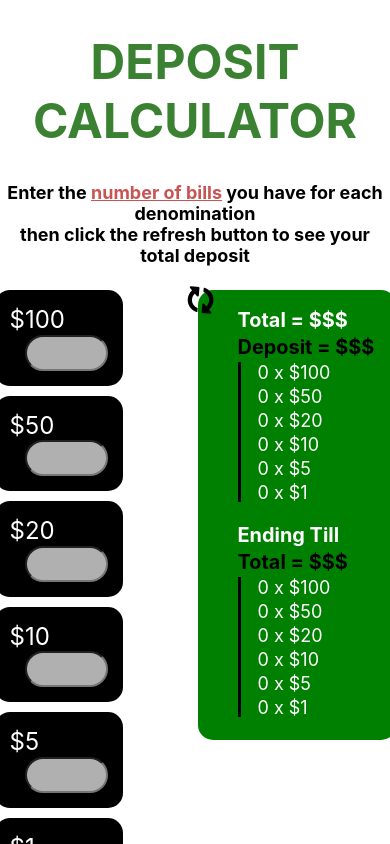
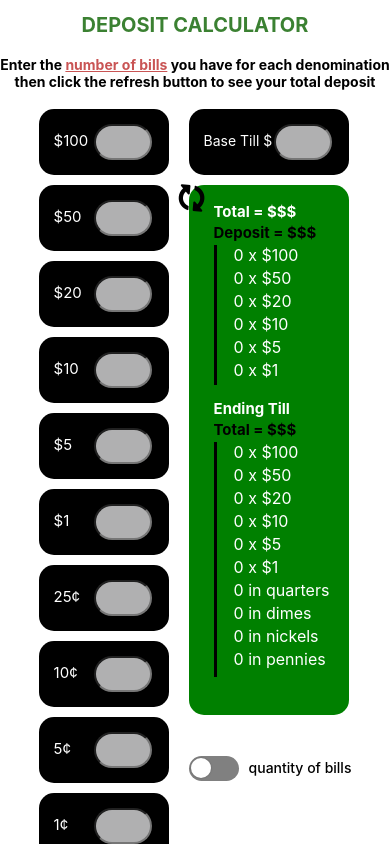
Before and after one commit to juliusg034/till-count-react, a React (Create React App) app: page / in a window 390 px wide. Shown: the top 844 px of the page. Built offline with nearby package versions, Linux system fonts and the light colour scheme.

Commit message:
add logic to compute the deposit & some responsive design

```diff
--- a/src/App.js
+++ b/src/App.js
@@ -1,10 +1,7 @@
-import React, { useState } from 'react';
 import './App.css';
-import Switch from './Components/Switch/Switch';
 import InputForm from './Components/InputForm/InputForm';
 
 function App() {
-  const [value, setValue] = useState(false)
   return (
     <div className="App">
       <heading>
@@ -17,7 +14,6 @@ function App() {
 
       <InputForm/>
 
-      <Switch isOn={value} handleToggle={() => setValue(!value)}/>
     </div>
   );
 }
--- a/src/Components/BillList/BillList.css
+++ b/src/Components/BillList/BillList.css
@@ -1,17 +1,23 @@
 .bill-list {
   background-color: green;
   border-radius: 15px;
-  width: 168px;
-  height: 420px;
+  width: 200px;
+  height: 580px;
   position: relative;
   padding: 15px;
+  padding-bottom: 35px;
 }
 .top {
   margin-bottom: 20px;
 }
+
+.right-bills > .input-field > label {
+  width: 80px;
+}
+
 #refresh {
   position: absolute;
-  top: -5px;
+  top: -2px;
   left: -10px;
   rotate: 95deg;
   color: black;
@@ -39,6 +45,40 @@
   position: absolute;
   left: 40px;
   width: 3px;
-  height: 140px;
+  height: 157px;
   background-color: black;
 }
+
+.right-bills > .bill-list > .bottom > .line {
+  height: 265px;
+}
+
+.fa-refresh:hover{
+  cursor: pointer;
+}
+
+@media screen and (max-width: 550px) {
+  .bill-list p {
+    font-size: 16px;
+  }
+}
+
+@media screen and (max-width: 400px) {
+  .bill-list h5 {
+    color: black;
+    margin: 3px 0 3px 0;
+    padding-left: 10px;
+  }
+
+  .bill-list p {
+    margin: 3px 0 3px 0;
+    padding-left: 30px;
+  }
+  .line {
+    position: absolute;
+    left: 25px;
+    width: 3px;
+    height: 157px;
+    background-color: black;
+  }
+}
--- a/src/Components/BillList/BillList.js
+++ b/src/Components/BillList/BillList.js
@@ -1,31 +1,36 @@
 import './BillList.css';
 
-function BillList () {
+function BillList ({ handleSubmit, values, deposit, total, endingTotal, depositTotal }) {
+
 
   return (
     <div class="bill-list">
       <div class="top">
-        <i id="refresh" class="fa fa-refresh"></i>
-        <h5 id="white">Total = $$$</h5>
-        <h5>Deposit = $$$</h5>
+        <i id="refresh" class="fa fa-refresh" onClick={handleSubmit} ></i>
+        <h5 id="white">Total = {total}</h5>
+        <h5>Deposit = {depositTotal}</h5>
         <div class="line"></div>
-        <p>0 x $100</p>
-        <p>0 x $50</p>
-        <p>0 x $20</p>
-        <p>0 x $10</p>
-        <p>0 x $5</p>
-        <p>0 x $1</p>
+        <p>{deposit[100]} x $100</p>
+        <p>{deposit[50]} x $50</p>
+        <p>{deposit[20]} x $20</p>
+        <p>{deposit[10]} x $10</p>
+        <p>{deposit[5]} x $5</p>
+        <p>{deposit[1]} x $1</p>
       </div>
       <div class="bottom">
         <h5 id="white">Ending Till</h5>
-        <h5>Total = $$$</h5>
+        <h5>Total = {endingTotal}</h5>
         <div class="line"></div>
-        <p>0 x $100</p>
-        <p>0 x $50</p>
-        <p>0 x $20</p>
-        <p>0 x $10</p>
-        <p>0 x $5</p>
-        <p>0 x $1</p>
+        <p>{values[100]} x $100</p>
+        <p>{values[50]} x $50</p>
+        <p>{values[20]} x $20</p>
+        <p>{values[10]} x $10</p>
+        <p>{values[5]} x $5</p>
+        <p>{values[1]} x $1</p>
+        <p>{values[0.25]} in quarters</p>
+        <p>{values[0.10]} in dimes</p>
+        <p>{values[0.05]} in nickels</p>
+        <p>{values[0.01]} in pennies</p>
       </div>
     </div>
   )
--- a/src/Components/DenominationInput/DenominationInput.css
+++ b/src/Components/DenominationInput/DenominationInput.css
@@ -8,3 +8,9 @@
   border-radius: 15px;
   background-color: gray;
 }
+
+@media screen and (max-width: 550px){
+  .input-field > input {
+    width: 70px;
+  }
+}
--- a/src/Components/DenominationInput/DenominationInput.js
+++ b/src/Components/DenominationInput/DenominationInput.js
@@ -6,7 +6,7 @@ function DenominationInput ({label, id, denomination}) {
   return (
     <div class='input-field'>
       <label for="number">{label}</label>
-      <input type='number' inputmode='decimal' parttern='[0-9]' class='bill-input' id={id} data-denomination={denomination}/>
+      <input type='number' inputmode='decimal' parttern='[0-9]' class='bill-input' id={id} data-denomination={denomination} autoComplete='off'/>
     </div>
   )
 }
--- a/src/Components/InputForm/InputForm.css
+++ b/src/Components/InputForm/InputForm.css
@@ -3,6 +3,10 @@ form {
   grid-row: 3 / 4;
   color: white;
   font-size: 24px;
+}
+ .right-bills > .input-field {
+  font-size: 14px;
+  width: 200px;
 }
 
 .bills {
@@ -49,3 +53,99 @@ input[type=number] {
   -moz-appearance: textfield;
   appearance: textfield;
 }
+
+.switch-text {
+  color: black;
+  margin-top: 50px;
+  margin-left: 10px;
+  font-size: 18px;
+  font-weight: 500;
+}
+
+.setting {
+  display: flex;
+  align-items: center;
+}
+
+@media screen and (max-width: 550px){
+  form {
+    font-size: 18px;
+  }
+
+  .input-field > input {
+    width: 50px;
+    border-radius: 15px;
+  }
+  .right-bills > .input-field {
+  font-size: 14px;
+  width: 150px;
+}
+  .right-bills > label::after {
+    content: "Base Till"
+  }
+
+  .bill-list {
+    width: 150px;
+  }
+  .bills {
+    gap: 50px;
+  }
+  heading > h1 {
+    font-size: 20px;
+  }
+  heading > h4 {
+    font-size: 14px;
+  }
+  .input-field > input {
+    color: rgb(11, 148, 11);
+    border-radius: 20px;
+    width: 50px;
+    height: 30px;
+    text-align: center;
+    background-color: #b0b0b1;
+    font-weight: 600;
+    margin-left: 0px;
+  }
+
+  .bill-list {
+    height: 480px;
+  }
+
+  .line {
+    height: 140px;
+  }
+  .right-bills > .bill-list > .bottom > .line {
+    height: 235px;
+  }
+}
+
+
+@media screen and (max-width: 400px) {
+  .input-field {
+    width: 100px;
+    font-size: 15px;
+  }
+  .input-field > label {
+    width: 40px;
+  }
+
+  .bills {
+    gap: 20px;
+  }
+
+  .bill-list {
+    width: 130px;
+  }
+  .right-bills > .input-field {
+    width: 130px;
+  }
+  .right-bills > .input-field > label{
+    width: 70px;
+  }
+  .switch-text {
+    font-size: 14px;
+    margin: 0;
+    margin-top: 20px;
+    margin-left: 10px;
+  }
+}
--- a/src/Components/InputForm/InputForm.js
+++ b/src/Components/InputForm/InputForm.js
@@ -1,8 +1,109 @@
 import DenominationInput from "../DenominationInput/DenominationInput.js";
 import BillList from "../BillList/BillList.js";
+import Switch from '../Switch/Switch.js';
+import React, { useState } from 'react';
 import './InputForm.css';
 
 function InputForm () {
+  const [value, setValue] = useState(false)
+
+  const [total, setTotal] = useState("$$$")
+  const [depositTotal, setDepositTotal] = useState("$$$")
+  const [endingTotal, setEndingTotal] = useState('$$$');
+  const [deposit, setDeposit] = useState({100: 0, 50: 0, 20:0, 10:0, 5:0, 1:0});
+  const [ending, setEnd] = useState({100: 0, 50: 0, 20:0, 10:0, 5:0, 1:0, 0.25:0, 0.10:0, 0.05:0, 0.01:0});
+
+
+  const handleSubmit = () => {
+    function depositAmount(deposit, denomination, amount){
+      if(amount === 0){return 0}
+      else if (deposit.amount === 0) {return  0}
+      else if (amount > 0){
+        let maxAmount = Math.floor(deposit.amount/denomination);
+        if(maxAmount > amount){
+          deposit.amount = deposit.amount - (amount * denomination);
+          return  amount;
+        } else if (maxAmount <= amount){
+          deposit.amount = deposit.amount - (maxAmount * denomination);
+          return  maxAmount;
+        }
+      }
+    }
+
+    function getValues() {
+      const hundreds = parseFloat(document.getElementById('hundreds').value);
+      const fifties = parseFloat(document.getElementById('fifties').value);
+      const twenties = parseFloat(document.getElementById('twenties').value);
+      const tens = parseFloat(document.getElementById('tens').value);
+      const fives = parseFloat(document.getElementById('fives').value);
+      const ones = parseFloat(document.getElementById('ones').value);
+      const quarters = parseFloat(document.getElementById('quarters').value);
+      const dimes = parseFloat(document.getElementById('dimes').value);
+      const nickels = parseFloat(document.getElementById('nickels').value);
+      const pennies = parseFloat(document.getElementById('pennies').value);
+      const setTill = parseFloat(document.getElementById('base').value);
+
+      let amountHundreds;
+      let amountTwenties;
+      let amountFifties;
+      let amountTens;
+      let amountFives;
+      let amountOnes;
+      if(!value){
+        let totalsum = hundreds + fifties + twenties + tens + fives + ones + quarters + dimes + nickels + pennies;
+        let deposit = {amount: totalsum - setTill};
+        amountFives = fives / 5
+        amountTens = tens / 10
+        amountTwenties = twenties / 20
+        amountFifties = fifties / 50
+        amountHundreds = hundreds / 100
+        amountOnes = ones / 1
+        let depositHundreds = depositAmount(deposit, 100, amountHundreds);
+        let depositFifties = depositAmount(deposit, 50, amountFifties);
+        let depositTwenties = depositAmount(deposit, 20, amountTwenties);
+        let depositTens = depositAmount(deposit, 10, amountTens);
+        let depositFives = depositAmount(deposit, 5, amountFives);
+        let depositOnes = depositAmount(deposit, 1, amountOnes);
+
+        setDeposit({100:depositHundreds, 50: depositFifties, 20:depositTwenties, 10:depositTens, 5:depositFives, 1:depositOnes})
+        setEnd({100:amountHundreds-depositHundreds, 50: amountFifties-depositFifties, 20:amountTwenties-depositTwenties, 10:amountTens-depositTens, 5:amountFives-depositFives, 1:amountOnes-depositOnes, 0.25:quarters, 0.10:dimes, 0.05:nickels, 0.01:pennies})
+        setTotal(totalsum)
+        setDepositTotal(Math.round(totalsum)- 300)
+        setEndingTotal(((ending[100] * 100)+(ending[50]* 50)+(ending[20]*20)+(ending[10]*10)+(ending[5]*5)+(ending[1])+quarters+dimes+nickels+pennies))
+
+        console.log(depositTwenties, depositTens)
+        console.log(endingTotal)
+      } else {
+        let totalsum = hundreds*100 + fifties*50 + twenties*20 + tens*10 + fives*5 + ones + quarters + dimes + nickels + pennies;
+        let deposit = {amount: totalsum - setTill};
+        let depositHundreds = depositAmount(deposit, 100, hundreds);
+        let depositFifties = depositAmount(deposit, 50, fifties);
+        let depositTwenties = depositAmount(deposit, 20, twenties);
+        let depositTens = depositAmount(deposit, 10, tens);
+        let depositFives = depositAmount(deposit, 5, fives);
+        let depositOnes = depositAmount(deposit, 1, ones);
+
+
+        setDeposit({100:depositHundreds, 50: depositFifties, 20:depositTwenties, 10:depositTens, 5:depositFives, 1:depositOnes})
+        setEnd({100:hundreds-depositHundreds, 50: fifties-depositFifties, 20:twenties-depositTwenties, 10:tens-depositTens, 5:fives-depositFives, 1:ones-depositOnes, 0.25:quarters, 0.10:dimes, 0.05:nickels, 0.01:pennies})
+        setTotal(totalsum)
+        setDepositTotal(Math.round(totalsum)- 300)
+        setEndingTotal(((ending[100]*100)+(ending[50]*50)+(ending[20]*20)+(ending[10]*10)+(ending[5]*5)+(ending[1])+quarters+dimes+nickels+pennies))
+
+        console.log(endingTotal)
+        console.log(depositTotal)
+      }
+
+
+
+    }
+
+    getValues();
+
+
+
+
+  }
 
   return (
     <form id="bills-form">
@@ -21,7 +122,12 @@ function InputForm () {
         </div>
 
         <div class="right-bills">
-            <BillList/>
+          <DenominationInput label={'Base Till $'} id={"base"}/>
+          <BillList handleSubmit={handleSubmit} values={ending} deposit={deposit} total={total} endingTotal={endingTotal} depositTotal={depositTotal} />
+          <div class="setting">
+            <Switch isOn={value} handleToggle={() => setValue(!value)}/>
+            <p class='switch-text'>quantity of bills</p>
+          </div>
         </div>
       </div>
     </form>
--- a/src/Components/Switch/Switch.css
+++ b/src/Components/Switch/Switch.css
@@ -9,8 +9,8 @@
   align-items: center;
   justify-content: space-between;
   cursor: pointer;
-  width: 100px;
-  height: 50px;
+  width: 50px;
+  height: 25px;
   background: grey;
   border-radius: 100px;
   position: relative;
@@ -22,9 +22,9 @@
   position: absolute;
   top: 2px;
   left: 2px;
-  width: 45px;
-  height: 45px;
-  border-radius: 45px;
+  width: 20px;
+  height: 20px;
+  border-radius: 23px;
   transition: 0.2s;
   background: #fff;
   box-shadow: 0 0 2px 0 rgba(10, 10, 10, 0.29);
@@ -36,5 +36,5 @@
 }
 
 .react-switch-label:active .react-switch-button {
-  width: 45px;
+  width: 20px;
 }
--- a/src/Components/Switch/Switch.js
+++ b/src/Components/Switch/Switch.js
@@ -13,7 +13,7 @@ function Switch ({ isOn, handleToggle }) {
       />
 
       <label
-        style={{ background: isOn && '#06D6A0'}}
+        style={{ background: isOn && 'green'}}
         className="react-switch-label"
         htmlFor={`react-switch-new`}
       >
```
